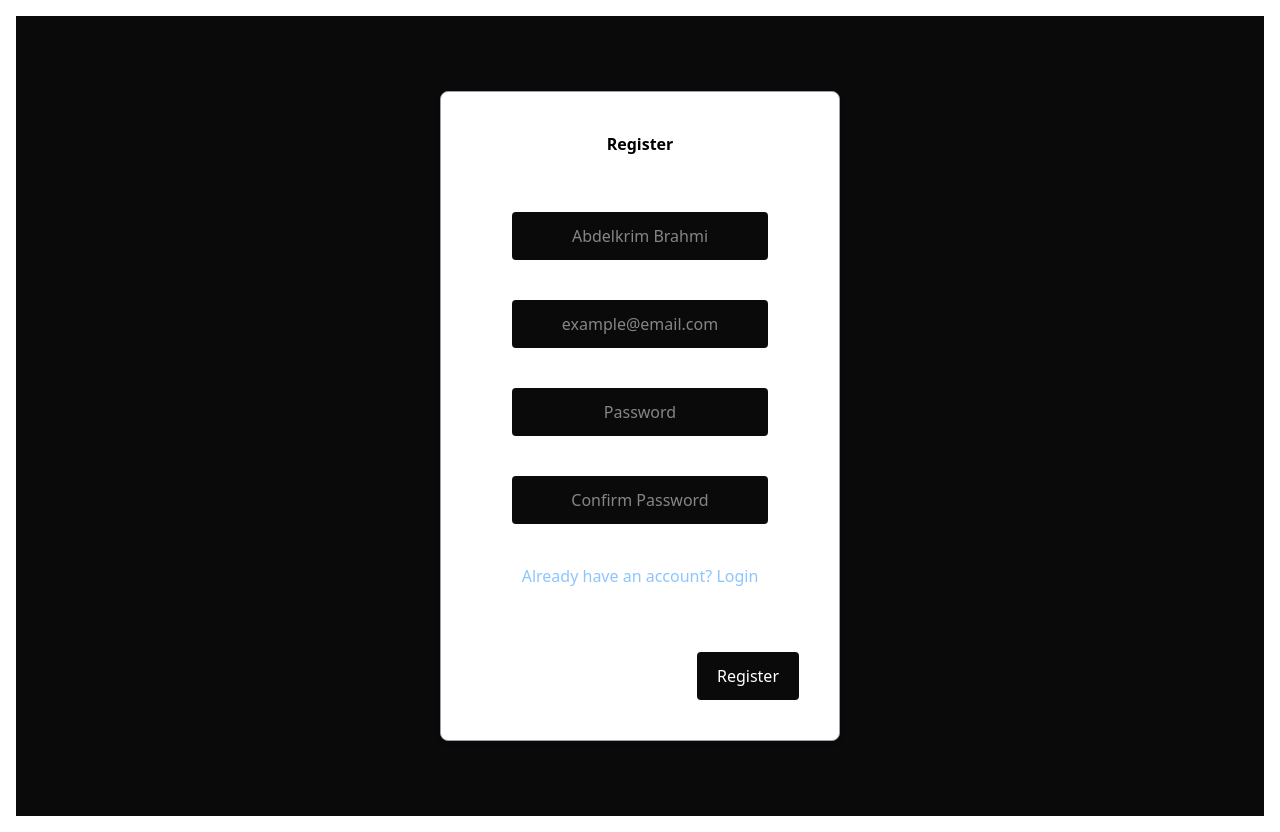
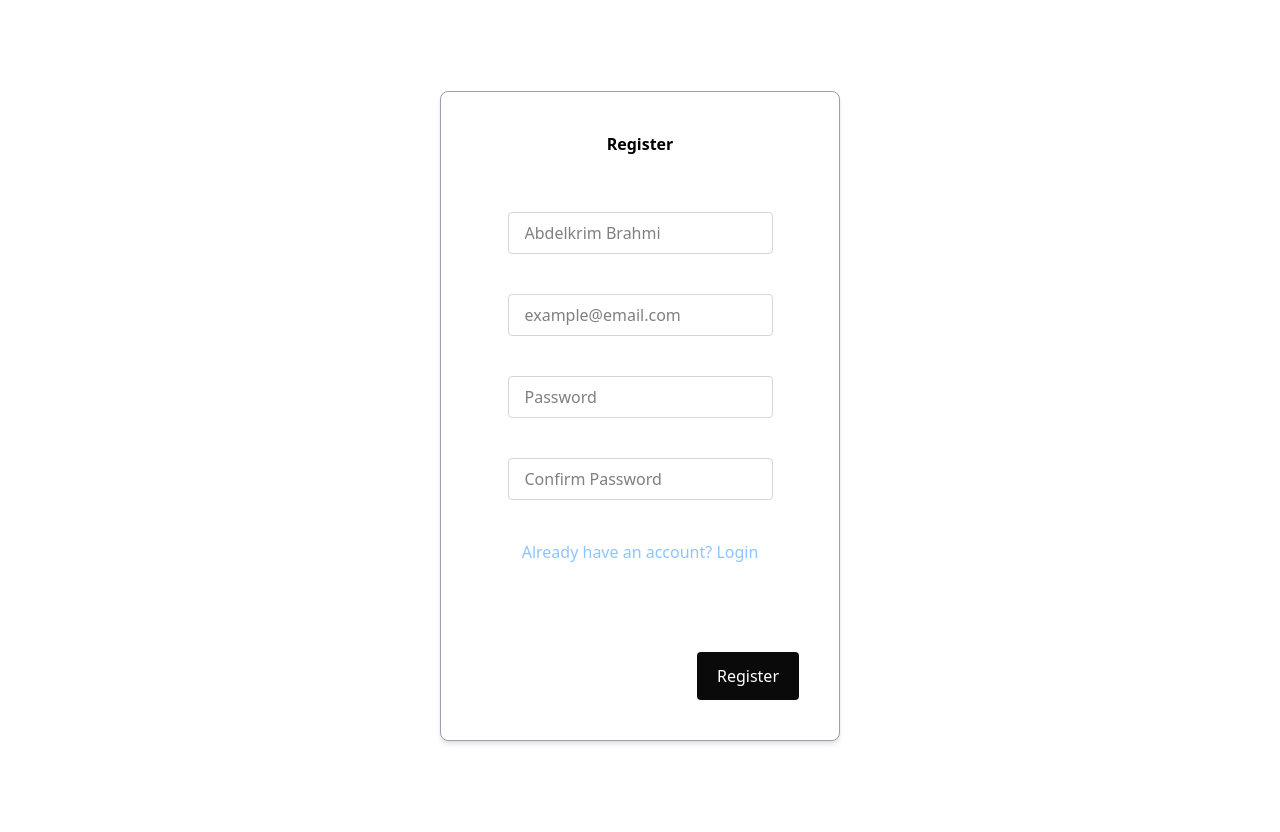
Before and after one commit to badistighlit/zaptask-frontend, a Next.js app: page /register in a window 1280 px wide. Built offline with nearby package versions, Linux system fonts and the light colour scheme; no server answers.

Commit message:
updating css styles

```diff
--- a/src/app/login/components/LoginForm.tsx
+++ b/src/app/login/components/LoginForm.tsx
@@ -4,13 +4,11 @@ import { saveUserInfo } from "@/utils/authentication";
 import { useForm } from "react-hook-form";
 import { LoginData } from "@/types/auth";
 import { login } from "@/services/auth";
-import { useRouter } from "next/navigation";
 
 
 
 
 export default function LoginForm() {
-    const router = useRouter();
 
     const {
         register,
@@ -37,7 +35,7 @@ export default function LoginForm() {
     }
 
     return (
-        <div className="flex items-center justify-center min-h-screen border-solid bg-foreground">
+        <div className="flex items-center justify-center min-h-screen border-solid bg-background">
             <form onSubmit={handleSubmit(onSubmit)}
                   className="relative flex flex-col items-center gap-2 p-6 border border-gray-400 rounded-md bg-white shadow-md w-[400px] h-[450px]">
                 <h1
@@ -50,7 +48,7 @@ export default function LoginForm() {
                     type="email"
                     required
                     {...register('email', { required: 'Email is required' })}
-                    className="rounded border-transparent transition-colors block w-64 mb-2 bg-foreground text-background text-center hover:bg-[#383838] dark:hover:bg-[#ccc] font-medium text-sm sm:text-base h-10 sm:h-12 px-4 sm:px-5"
+                    className="bg-white text-black border border-gray-300 rounded px-4 py-2 focus:outline-none focus:ring-2 focus:ring-blue-500"
                     placeholder="example@email.com"
                 />
                 {errors.email && <p className="text-red-400">{errors.email.message as string}</p>}
@@ -58,7 +56,7 @@ export default function LoginForm() {
                 <input
                     type="password"
                     {...register('password', { required: 'Password is required' })}
-                    className="rounded border-transparent transition-colors block w-64 mb-2 bg-foreground text-background text-center hover:bg-[#383838] dark:hover:bg-[#ccc] font-medium text-sm sm:text-base h-10 sm:h-12 px-4 sm:px-5"
+                     className="bg-white text-black border border-gray-300 rounded px-4 py-2 focus:outline-none focus:ring-2 focus:ring-blue-500"
                     placeholder="password"
                 />
                 {errors.password && <p className="text-red-400">{errors.password.message as string}</p>}
--- a/src/app/page.tsx
+++ b/src/app/page.tsx
@@ -9,7 +9,7 @@ import {
 } from "lucide-react";
 import Image from "next/image";
 import Link from "next/link";
-import { useEffect, useState } from "react";
+import { useEffect } from "react";
 import { motion, useAnimation } from "framer-motion";
 import { useInView } from "react-intersection-observer";
 
--- a/src/app/register/components/RegisterForm.tsx
+++ b/src/app/register/components/RegisterForm.tsx
@@ -49,7 +49,7 @@ export default function RegisterForm() {
     }
 
     return (
-        <div className="flex items-center justify-center min-h-screen border-solid bg-foreground">
+<div className="flex items-center justify-center min-h-screen border-solid bg-background">
             <form onSubmit={handleSubmit(onSubmit)}
                   className="relative flex flex-col items-center gap-2 p-6 border border-gray-400 rounded-md bg-white shadow-md w-[400px] h-[650px]">
                 <h1
@@ -61,7 +61,7 @@ export default function RegisterForm() {
                 <input
                     type="text"
                     {...register('fullName')}
-                    className="rounded border-transparent transition-colors block w-64 mb-0 bg-foreground text-background text-center hover:bg-[#383838] dark:hover:bg-[#ccc] font-medium text-sm sm:text-base h-10 sm:h-12 px-4 sm:px-5"
+                    className="bg-white text-black border border-gray-300 rounded px-4 py-2 focus:outline-none focus:ring-2 focus:ring-blue-500"
                     placeholder="Abdelkrim Brahmi"
                     onChange={handleErrors}
                 />
@@ -69,7 +69,7 @@ export default function RegisterForm() {
                 <br/>
                 <input
                     type="email"
-                    className="rounded border-transparent transition-colors block w-64 mb-0 bg-foreground text-background text-center hover:bg-[#383838] dark:hover:bg-[#ccc] font-medium text-sm sm:text-base h-10 sm:h-12 px-4 sm:px-5"
+                    className="bg-white text-black border border-gray-300 rounded px-4 py-2 focus:outline-none focus:ring-2 focus:ring-blue-500"
                     placeholder="example@email.com"
                     {...register('email')}
                     onChange={handleErrors}
@@ -78,7 +78,7 @@ export default function RegisterForm() {
                 <br/>
                 <input
                     type="password"
-                    className="rounded border-transparent transition-colors block w-64 mb-0 bg-foreground text-background text-center hover:bg-[#383838] dark:hover:bg-[#ccc] font-medium text-sm sm:text-base h-10 sm:h-12 px-4 sm:px-5"
+                    className="bg-white text-black border border-gray-300 rounded px-4 py-2 focus:outline-none focus:ring-2 focus:ring-blue-500"
                     placeholder="Password"
                     {...register('password')}
                     onChange={handleErrors}
@@ -87,7 +87,7 @@ export default function RegisterForm() {
                 <br/>
                 <input
                     type="password"
-                    className="rounded border-transparent transition-colors block w-64 mb-0 bg-foreground text-background text-center hover:bg-[#383838] dark:hover:bg-[#ccc] font-medium text-sm sm:text-base h-10 sm:h-12 px-4 sm:px-5"
+                   className="bg-white text-black border border-gray-300 rounded px-4 py-2 focus:outline-none focus:ring-2 focus:ring-blue-500"
                     placeholder="Confirm Password"
                     {...register('confirmPassword')}
                     onChange={handleErrors}
--- a/src/app/workflow/styles/Flow.css
+++ b/src/app/workflow/styles/Flow.css
@@ -11,7 +11,7 @@
 }
 
 .react-flow__viewport {
-  background-color: transparent !important; /* on laisse la couleur au parent */
+  background-color: transparent ; /* on laisse la couleur au parent */
 }
 
 .react-flow__background {
--- a/src/components/DashboardSidebar.tsx
+++ b/src/components/DashboardSidebar.tsx
@@ -16,7 +16,6 @@ import {
 } from "lucide-react";
 import clsx from "clsx";
 import { deleteUserInfo } from "@/utils/authentication";
-import { useRouter } from "next/navigation";
 
 const navItems = [
   { name: "Accueil", href: "/", icon: Home },
@@ -29,7 +28,6 @@ const navItems = [
 
 export default function DashboardSidebar() {
   const [collapsed, setCollapsed] = useState(false);
-  const router = useRouter();
 
   function handleLogout() {
     deleteUserInfo();
```
